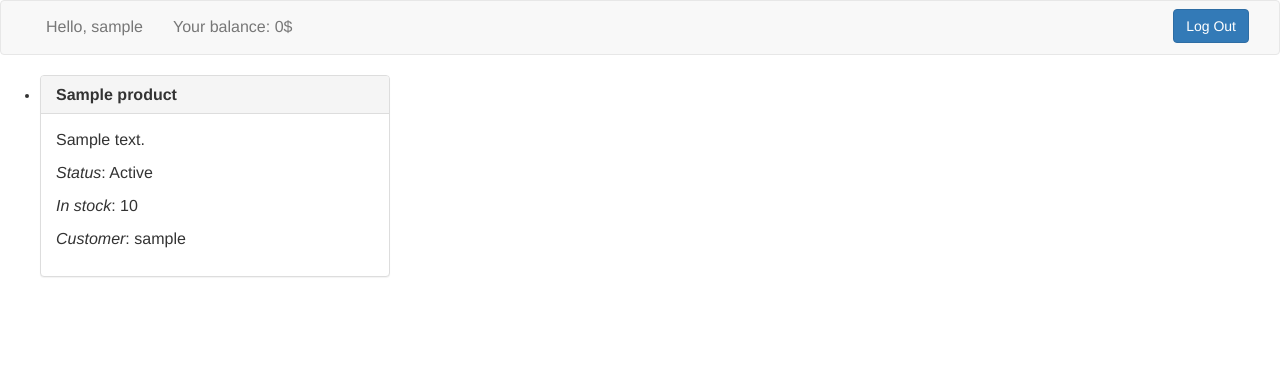
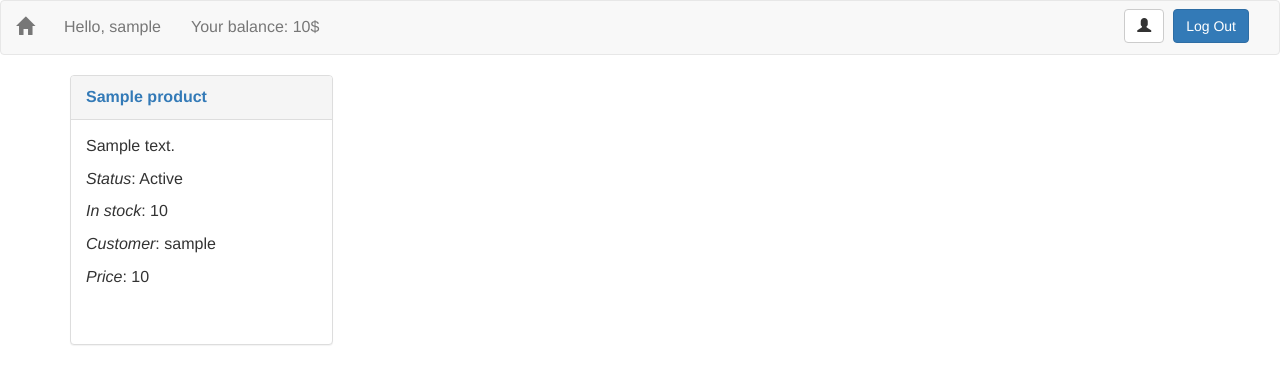
Before and after one commit to Sergio-prog/proxy_store_django, a Django app: page / in a window 1280 px wide. Shown: the top 384 px of the page. Run offline with Django 5.2, Linux system fonts and the light colour scheme; a user stored in the database is signed in; tables that the repository leaves empty hold one stand-in row (values such as "Sample post").

Commit message:
Updated frontend Added profile system Updated index page New navbar system Added ability to purchase proxies

```diff
--- a/proxy/store/models.py
+++ b/proxy/store/models.py
@@ -1,9 +1,20 @@
-from django.contrib.auth.models import AbstractUser
+from django.contrib.auth.models import AbstractUser, User
 from django.db import models
+from django.http import HttpResponse, HttpResponseBadRequest
+
+
+class InsufficientBalance(Exception):
+    def __init__(self, balance: int = 0, expected_amount: int = 0, *, message: str | None = None):
+        _message = message or f"Insufficient Balance. Current balance is {balance}. Needs at least {expected_amount}"
+        super().__init__(_message)
 
 
 class CustomUser(AbstractUser):
-    balance = 0
+    balance = models.PositiveIntegerField(default=0)
+
+    def check_balance(self, amount: int):
+        """Indicates whether the user has the ability to pay a payment with this amount."""
+        return self.balance >= amount
 
     class Meta(AbstractUser.Meta):
         swappable = "AUTH_USER_MODEL"
@@ -19,10 +30,13 @@ class ProductStatus(models.TextChoices):
 
 
 class Payment(models.Model):
-    createdAt = models.DateTimeField("date published")
+    created_at = models.DateTimeField("date published", auto_now=True)
     user = models.ForeignKey(CustomUser, on_delete=models.PROTECT)
     side = models.TextField(choices=PaymentSides)
     amount = models.PositiveIntegerField(default=0)
+
+    def __str__(self):
+        return f"{self.side}: {self.amount} ({self.user})"
 
 
 class Product(models.Model):
@@ -31,3 +45,7 @@ class Product(models.Model):
     customer = models.ForeignKey(CustomUser, on_delete=models.PROTECT)
     status = models.TextField(choices=ProductStatus, default=ProductStatus.Active)
     in_stock = models.PositiveIntegerField(default=0)
+    price = models.PositiveIntegerField(default=0)
+
+    def __str__(self):
+        return self.name
--- a/proxy/store/static/style.css
+++ b/proxy/store/static/style.css
@@ -63,3 +63,66 @@ p {
     font-size: 18px;
     margin-top: 10px;
 }
+
+.link {
+  font-weight: 400;
+  color: #337ab7;
+  border-radius: 0;
+}
+
+.link,
+.link:active,
+.link.active,
+.link[disabled],
+fieldset[disabled] .link {
+  background-color: transparent;
+  -webkit-box-shadow: none;
+  box-shadow: none;
+}
+
+.link,
+.link:hover,
+.link:focus,
+.link:active {
+  border-color: transparent;
+}
+
+.link:hover,
+.link:focus {
+  color: #23527c;
+  text-decoration: underline;
+  background-color: transparent;
+}
+
+.btn-link[disabled]:hover,
+fieldset[disabled] .btn-link:hover,
+.btn-link[disabled]:focus,
+fieldset[disabled] .btn-link:focus {
+  color: #777777;
+  text-decoration: none;
+}
+
+.product-item {
+    margin-bottom: 20px; /* расстояние между элементами */
+    height: 100%;
+    display: flex;
+    flex-direction: column; /* чтобы элементы внутри растягивались */
+}
+
+.product-item .panel-body {
+    flex: 1; /* чтобы тело панели занимало все доступное пространство */
+    display: flex;
+    flex-direction: column;
+}
+
+.rounded-box {
+    flex: 1;
+    display: flex;
+    flex-direction: column;
+    padding: 15px;
+    background-color: #fff;
+    border: 1px solid transparent;
+    border-color: #ddd;
+    border-radius: 5px;
+    box-shadow: 0 1px 1px rgba(0,0,0,.05);
+}
--- a/proxy/store/templates/base.html
+++ b/proxy/store/templates/base.html
@@ -5,6 +5,7 @@
 
 <head>
   <meta charset="utf-8">
+  <meta name="viewport" content="width=device-width, initial-scale=1">
   <link rel="stylesheet" href="https://cdn.jsdelivr.net/npm/bootstrap@3.4.1/dist/css/bootstrap.min.css" integrity="sha384-HSMxcRTRxnN+Bdg0JdbxYKrThecOKuH5zCYotlSAcp1+c8xmyTe9GYg1l9a69psu" crossorigin="anonymous">
   <link rel="stylesheet" href="{% static 'style.css' %}">
   <title>{% block title %}Django Auth Tutorial{% endblock %}</title>
--- a/proxy/store/templates/index.html
+++ b/proxy/store/templates/index.html
@@ -5,45 +5,41 @@
 {% block content %}
 {% if user.is_authenticated %}
 
-<nav class="navbar navbar-default">
-    <div class="container-fluid">
-        <div class="collapse navbar-collapse">
-            <ul class="nav navbar-nav">
-                <li><p class="navbar-text">Hello, {{ user.username }}</p></li>
+{% include 'navbar.html' %}
 
-                <li><p class="navbar-text">Your balance: {{ user.balance }}$</p></li>
-            </ul>
-
-            <form class="navbar-form navbar-right" action="{% url 'logout' %}" method="post">
-                {% csrf_token %}
-                <button type="submit" class="btn btn-primary">Log Out</button>
-            </form>
-        </div>
-    </div>
-</nav>
-
-<div class="center-block">
-    <ul>
+<div class="center-block container">
+    <div class="row">
         {% for element in proxies %}
-        <li style="max-width: 350px" class="panel panel-default">
+        <div class="col-sm-6 col-md-4 col-lg-3">
+            <div style="height: 270px; overflow-y: auto;" class="product-item panel panel-default">
                 <div class="panel-heading">
-                <h3 class="panel-title"><strong>{{ element.name }}</strong></h3>
+                    <a href="{% url 'store:detailed_product' element.id %}" class="panel-title link" style="cursor: pointer"><strong>{{ element.name }}</strong></a>
                 </div>
                 <div class="panel-body">
                     <p>{{ element.description }}</p>
                     <p><i>Status</i>: {{ element.status }}</p>
                     <p><i>In stock</i>: {{ element.in_stock }}</p>
                     <p><i>Customer</i>: {{ element.customer }}</p>
+                    <p><i>Price</i>: {{ element.price }}</p>
                 </div>
-        </li>
+            </div>
+        </div>
         {% endfor %}
-    </ul>
+    </div>
 </div>
 
+<script src=
+"https://cdn.jsdelivr.net/npm/bootstrap@5.3.2/dist/js/bootstrap.bundle.min.js"
+            integrity=
+"sha384-C6RzsynM9kWDrMNeT87bh95OGNyZPhcTNXj1NW7RuBCsyN/o0jlpcV8Qyq46cDfL"
+            crossorigin="anonymous">
+    </script>
+
 {% else %}
-<div class="index-form">
-    <a class="btn btn-default btn-index-form" href="{% url 'login' %}">Log In</a>
-    <a class="btn btn-default btn-index-form" href="{% url 'store:signup' %}">Register</a>
+<div class="index-form rounded-box">
+    <h1 style="color: #333; margin-bottom: 20px">Proxy Store</h1>
+    <a style="width: 240px; height: 50px" class="btn btn-default btn-index-form" href="{% url 'login' %}">Log In</a>
+    <a style="width: 240px; height: 50px" class="btn btn-default btn-index-form" href="{% url 'store:signup' %}">Register</a>
 </div>
 {% endif %}
 {% endblock %}
--- /dev/null
+++ b/proxy/store/templates/navbar.html
@@ -0,0 +1,28 @@
+{% if user.is_authenticated %}
+<nav class="navbar navbar-default">
+    <div class="container-fluid">
+        <div class="navbar-header">
+            <a class="navbar-brand" href="{% url 'store:index' %}">
+                <span class="glyphicon glyphicon-home"></span>
+            </a>
+        </div>
+
+        <div class="collapse navbar-collapse">
+            <ul class="nav navbar-nav">
+                <li><p class="navbar-text">Hello, {{ user.username }}</p></li>
+
+                <li><p class="navbar-text">Your balance: {{ user.balance }}$</p></li>
+            </ul>
+
+            <form class="navbar-form navbar-right" action="{% url 'logout' %}" method="post">
+                {% csrf_token %}
+                <a type="button" class="btn btn-default" aria-label="Profile" href="{% url 'store:profile' %}"
+                   style="margin-right: 5px">
+                    <span class="glyphicon glyphicon-user"></span>
+                </a>
+                <button type="submit" class="btn btn-primary">Log Out</button>
+            </form>
+        </div>
+    </div>
+</nav>
+{% endif %}
--- a/proxy/store/templates/registration/login.html
+++ b/proxy/store/templates/registration/login.html
@@ -3,7 +3,7 @@
 {% block title %}Login{% endblock %}
 
 {% block content %}
-<div class="index-form">
+<div class="index-form rounded-box">
   <h2><b>Log In</b></h2>
   <form class="auth-form" method="post">
     {% csrf_token %}
@@ -19,6 +19,10 @@
 <!--    {{ form }}-->
 
     <button class="btn btn-default" type="submit">Log In</button>
+
+    <a style="margin-top: 20px" class="btn-sm btn-default" href="{% url 'store:index' %}">Back</a>
   </form>
 </div>
+
+
 {% endblock %}
--- a/proxy/store/urls.py
+++ b/proxy/store/urls.py
@@ -13,4 +13,7 @@ urlpatterns = [
     path("signin/", views.signin, name='signin'),
     path('accounts/signup/', SignUpView.as_view(), name='signup'),
     path('deposit/', views.deposit, name='deposit'),
+    path('products/<int:product_id>/', views.detail_product, name='detailed_product'),
+    path('products/buy/<int:product_id>/', views.buy_product, name='buy_product'),
+    path('profile', views.profile, name='profile'),
 ]
--- a/proxy/store/views.py
+++ b/proxy/store/views.py
@@ -1,17 +1,18 @@
+from django.contrib import messages
 from django.contrib.auth import authenticate, login
+from django.contrib.auth.decorators import login_required
 from django.contrib.auth.forms import UserCreationForm
 from django.contrib.auth.hashers import make_password, check_password
-from django.http import HttpResponse
-from django.shortcuts import render, redirect
+from django.http import HttpResponse, Http404
+from django.shortcuts import render, redirect, get_object_or_404
 from django.urls import reverse, reverse_lazy
 from django.views.generic import CreateView
 
-from .models import CustomUser, Payment, PaymentSides, Product
+from .models import CustomUser, Payment, PaymentSides, Product, InsufficientBalance
 
 
 def index(request):
     all_proxies = Product.objects.all()
-    print(all_proxies)
     return render(request, "index.html", {"proxies": all_proxies})
 
 
@@ -24,8 +25,6 @@ def signup(request):
         #     user = form.save()
         #     login(request, user)
         #     return redirect('store/login.html')
-
-        print(request.POST)
 
         username = request.POST['username']
         password = request.POST['password']
@@ -62,6 +61,8 @@ def signin(request):
 
 
 def recalculate_balance(user_id: str) -> int:
+    user = CustomUser.objects.get(pk=user_id)
+
     all_credit_payments: list[Payment] = Payment.objects.filter(user_id=user_id, side="Credit")
     all_debit_payments: list[Payment] = Payment.objects.filter(user_id=user_id, side="Debit")
 
@@ -75,6 +76,13 @@ def recalculate_balance(user_id: str) -> int:
         withdraw += payment.amount
 
     balance = deposit - withdraw
+
+    if balance < 0:
+        raise InsufficientBalance(balance)
+
+    user.balance = balance
+    user.save()
+
     return balance
 
 
@@ -89,6 +97,47 @@ def deposit(request):
         recalculate_balance(user_id)
 
 
+def detail_product(request, product_id):
+    try:
+        product = Product.objects.get(pk=product_id)
+    except Product.DoesNotExit:
+        raise Http404("Product not found")
+
+    return render(request, "store/products/detail.html", {"product": product})
+
+
+@login_required(login_url="/accounts/login/")
+def buy_product(request, product_id):
+    if request.method == "POST":
+        product = get_object_or_404(Product, pk=product_id)
+        user = request.user
+        price = product.price
+
+        if not request.user.check_balance(price):
+            messages.error(request, f"Insufficient Balance. Needs at least {price}$")
+
+            return redirect(request.META.get('HTTP_REFERER', 'fallback_url'))
+
+        buy_payment = Payment(side=PaymentSides.Debit, amount=price, user_id=user.id)
+
+        product.in_stock -= 1
+        product.save()
+
+        buy_payment.save()
+
+        recalculate_balance(user.id)
+
+        messages.success(request, f"Successfully purchased one proxy.")
+        return redirect(request.META.get('HTTP_REFERER', 'fallback_url'))
+    else:
+        return HttpResponse(status=405)
+
+
+@login_required(login_url="/accounts/login/")
+def profile(request):
+    return render(request, "store/profile.html")
+
+
 class CustomUserCreationForm(UserCreationForm):
     class Meta(UserCreationForm.Meta):
         model = CustomUser
```
Also changed, not shown: proxy/proxy/settings.py (+9 -2 lines), proxy/store/admin.py (+35 -3 lines), proxy/store/templates/messages.html (added, +20 -0 lines), proxy/store/templates/registration/signup.html (+7 -5 lines), proxy/store/templates/store/products/detail.html (added, +38 -0 lines), proxy/store/templates/store/profile.html (+30 -0 lines), proxy/store/migrations/0007_product_price_alter_payment_amount_and_more.py (added), proxy/store/migrations/0008_remove_payment_createdat_payment_created_at.py (added), proxy/store/migrations/0009_customuser_balance.py (added). Lines whose indentation alone changed are shown as unchanged.
